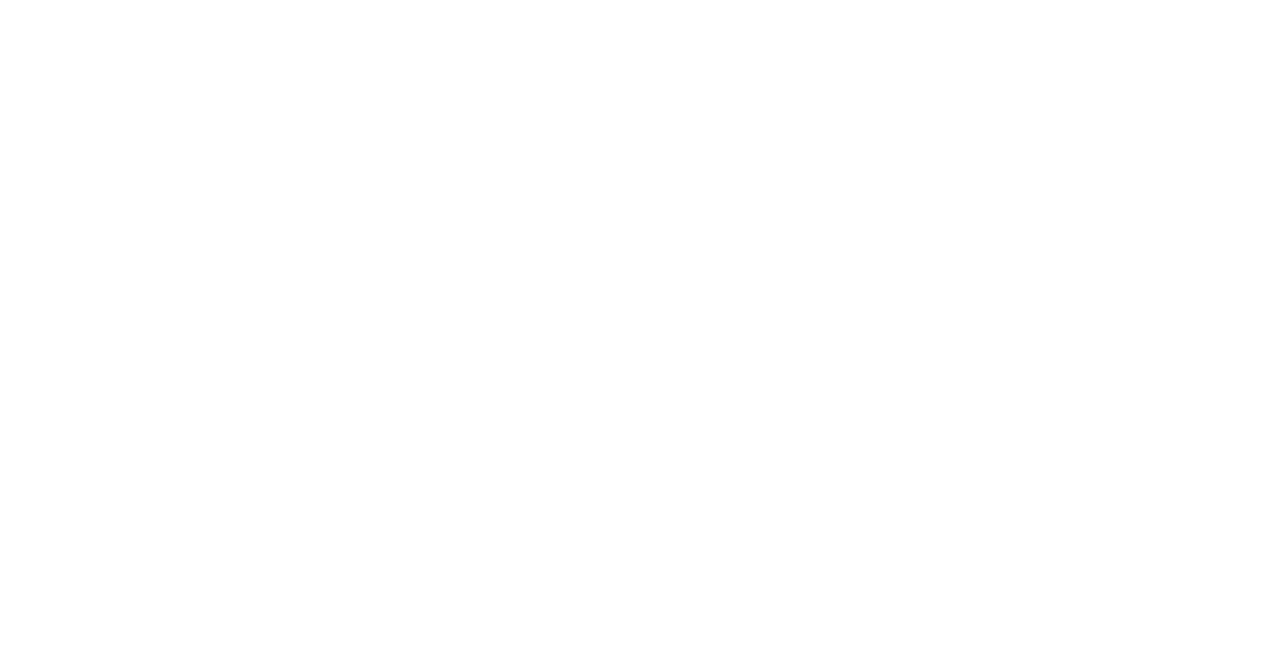
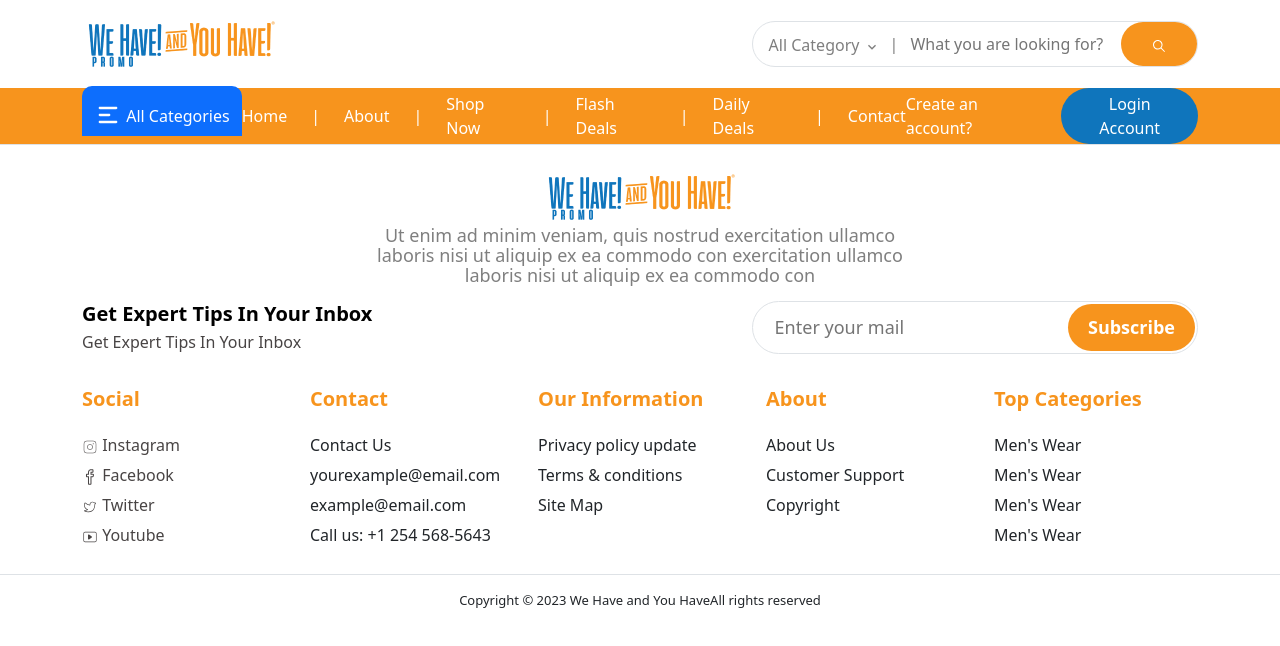
Before and after one commit to arehmaanmughal/e-commerce-application, a React (Vite) app: page /shopnow in a window 1280 px wide. Before the commit this address had no page. Shown: the top 646 px of the page. Built offline with nearby package versions, Linux system fonts and the light colour scheme.

Commit message:
shop now

```diff
--- /dev/null
+++ b/src/pages/product/Product.jsx
@@ -0,0 +1,11 @@
+import React from 'react'
+import Layout from '../../layout/Layout/Layout'
+const Product = () => {
+  return (
+    <>
+        <Layout></Layout>
+    </>
+  )
+}
+
+export default Product
--- a/src/routes/Index.jsx
+++ b/src/routes/Index.jsx
@@ -2,6 +2,7 @@
 import { BrowserRouter, Route, Routes } from "react-router-dom";
 import Home from "../pages/home/Home";
 import About from "../pages/about/About";
+import Product from "../pages/product/Product";
 
 
 const Index = () => {
@@ -12,6 +13,7 @@
 
           <Route path="/" element={<Home />} />
           <Route path="/about" element={<About />} />
+          <Route path="/shopnow" element={<Product />} />
 
       </Routes>
       </BrowserRouter>
```
